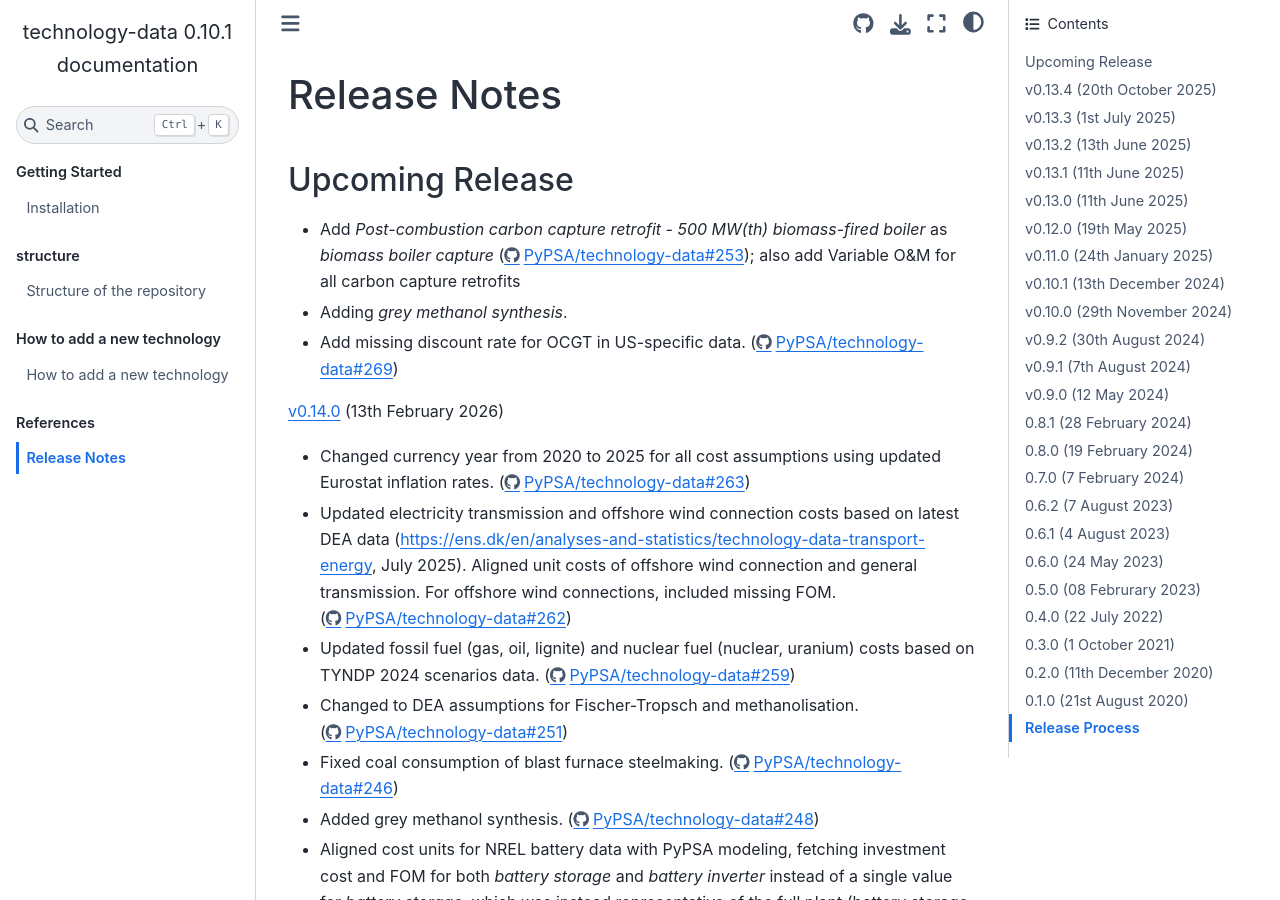
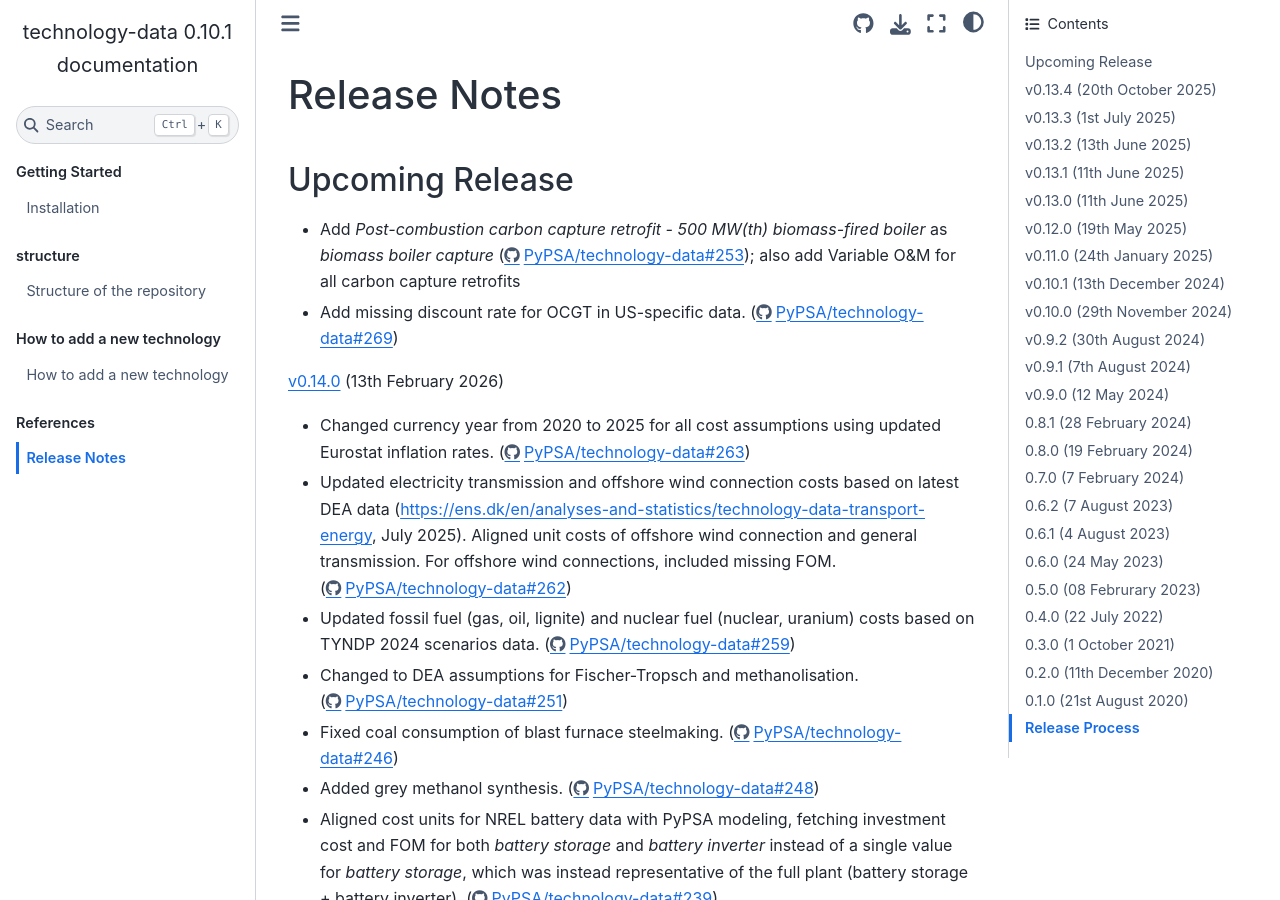
Before and after one commit to PyPSA/technology-data, a Sphinx documentation site: the page built from docs/release_notes.rst, in a window 1280 px wide and 900 px high. Built offline with Sphinx 7.4.7 and the Sphinx Book theme 1.1.4, drawn with Linux system fonts in a browser that asks for light colours.

Commit message:
Update docs/release_notes.rst
Co-authored-by: Johannes HAMPP <42553970+euronion@users.noreply.github.com>

```diff
--- a/docs/release_notes.rst
+++ b/docs/release_notes.rst
@@ -17,7 +17,6 @@ Upcoming Release
 ..   To use the features already you have to use the ``master`` branch.
 
 * Add `Post-combustion carbon capture retrofit - 500 MW(th) biomass-fired boiler` as `biomass boiler capture` (https://github.com/PyPSA/technology-data/pull/253); also add Variable O&M for all carbon capture retrofits
-* Adding `grey methanol synthesis`.
 * Add missing discount rate for OCGT in US-specific data. (https://github.com/PyPSA/technology-data/pull/269)
 
 `v0.14.0 <https://github.com/PyPSA/technology-data/releases/tag/v0.14.0>`__ (13th February 2026)
```
